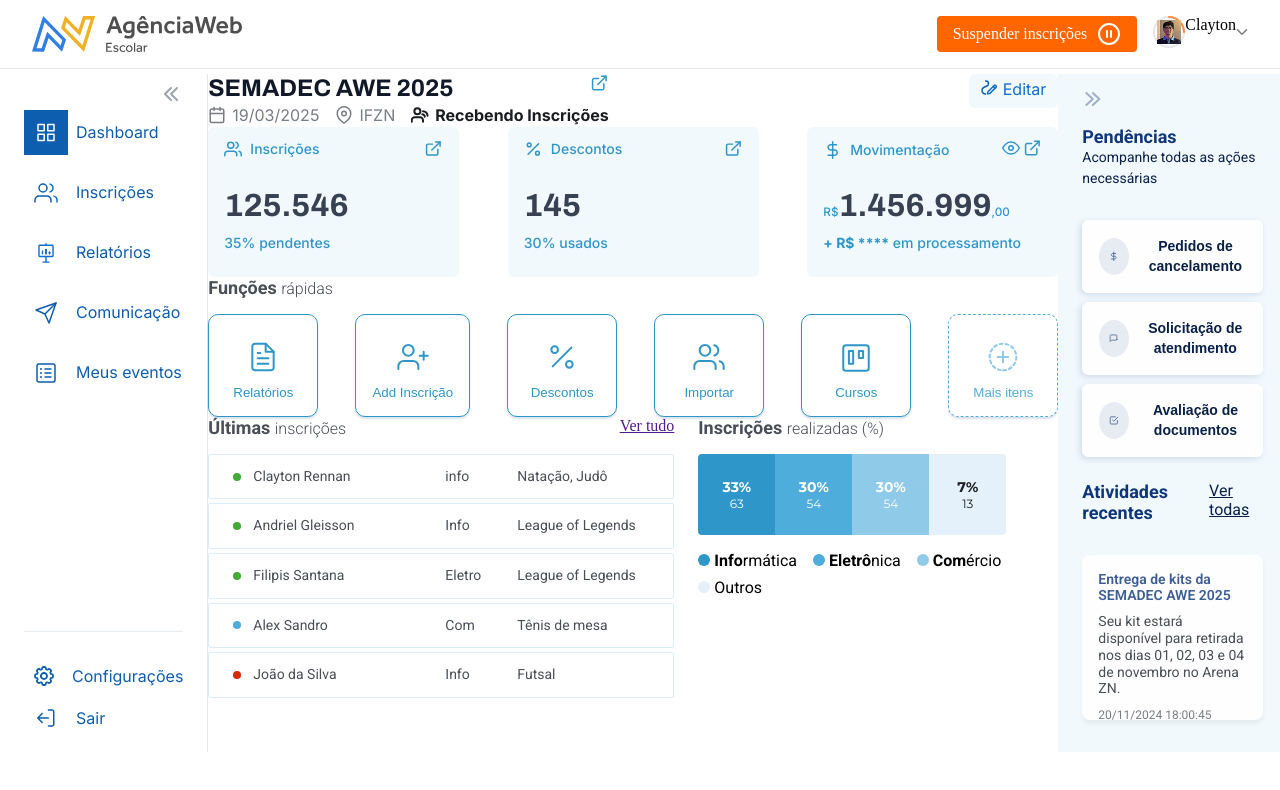
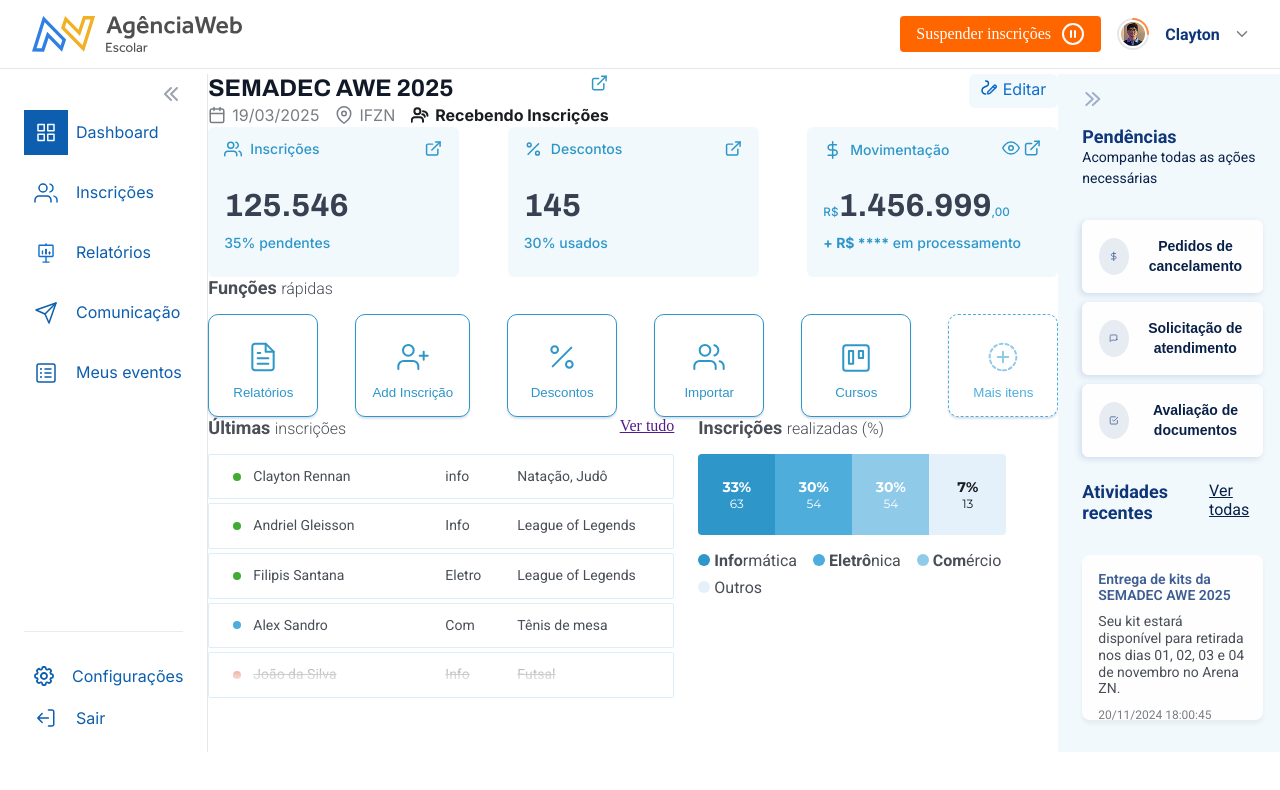
Before and after one commit to AnaClaraLDM/Portifolio, a plain HTML site: page assets/sites/TrabalhoFinal/index.html in a window 1280 px wide. Drawn offline with Linux system fonts and the light colour scheme.

Commit message:
adição do gradiente em ultimas inscrições

```diff
--- a/assets/sites/TrabalhoFinal/index.html
+++ b/assets/sites/TrabalhoFinal/index.html
@@ -15,16 +15,20 @@
                 <span>Suspender inscrições</span>
                 <i><img src="img/pause-circle.svg" alt=""></i>
             </div>
-            <div class="flex">
+            <div class="flex user">
                 <svg xmlns="http://www.w3.org/2000/svg" width="32" height="32" viewBox="0 0 32 32" fill="none">
+                    <defs>
+                        <clipPath id="clip-circle">
+                            <circle cx="16" cy="16" r="12"/>
+                        </clipPath>
+                    </defs>
                     <circle cx="16" cy="16" r="15" stroke="#E5E7EB" stroke-width="2"/>
                     <path d="M16 1.00001C17.9698 1.00001 19.9204 1.388 21.7402 2.14182C23.5601 2.89564 25.2137 4.00053 26.6066 5.39341C27.9995 6.78629 29.1044 8.43987 29.8582 10.2598C30.612 12.0796 31 14.0302 31 16" stroke="#FF8C40" stroke-width="2" stroke-linecap="round" stroke-linejoin="round"/>
                     <circle cx="16" cy="16" r="12" fill="#F3F4F6"/>
-
-                    <image x="4" y="4" width="24" height="24" href="img/image.png"/>
-                    </svg>
+                    <image x="4" y="4" width="24" height="24" href="img/image.png" clip-path="url(#clip-circle)"/>
+                </svg>
                <span>Clayton</span>
-               <i><img src="img/chevron-down.svg" alt=""></i>
+               <img src="img/chevron-down.svg" alt="">
             </div>
         </div>
     </header>
@@ -245,7 +249,7 @@
                                 <span class="curso">Com</span>
                                 <span class="modalidade">Tênis de mesa</span>
                             </div>
-                            <div class="flex">
+                            <div class="flex eliminado">
                                 <svg xmlns="http://www.w3.org/2000/svg" width="8" height="8" viewBox="0 0 8 8" fill="none">
                                     <circle cx="4" cy="4" r="4" fill="#D42C07"/>
                                     </svg>
--- a/assets/sites/TrabalhoFinal/style.css
+++ b/assets/sites/TrabalhoFinal/style.css
@@ -11,6 +11,18 @@ header{
     justify-content: space-between;
     border-bottom: 1px solid #E5E7EB;
     background: #FFF;
+}
+.user{
+    justify-content: space-between;
+    width: 131px;
+    align-items: center;
+}
+.user span{
+    color: #0F3679;
+    text-align: right;
+    font-family: "Roboto",sans-serif;
+    font-size: 16px;
+    font-weight: 700;
 }
 .funcoes{
     column-gap: 16px;
@@ -177,6 +189,21 @@ main{
     flex-direction: column;
     row-gap: 8px;
 }
+.eliminado{
+    position: relative;
+    text-decoration: line-through;
+    background: white;
+}
+.eliminado::before{
+    content: "";
+    position: absolute;
+    background: linear-gradient(180deg, rgba(255, 255, 255, 0.25) 0%, #FFF 77.9%);
+    z-index: 1;
+    top: 0;
+    left: 0;
+    width: 100%;
+    height: 100%;
+}
 .card_header{
     width: 100%;
     justify-content: space-between;
@@ -300,6 +327,7 @@ button svg{
     font-size: 12px;
 }
 .legenda{
+    color: #494E57;
     font-family: "Roboto",sans-serif;
     flex-flow: wrap;
     gap: 8px 16px;
@@ -397,13 +425,13 @@ button svg{
 .atividade:hover{
     background: #E3F4FE;
 }
-button:hover, button:hover svg{
+.barra_direita button:hover, .barra_direita button:hover svg{
     background: #0D5EAF;
     border: 1px solid #E5E7EB;
 }
-button:hover svg path{
+.barra_direita button:hover svg path{
     stroke: #E5E7EB;
 }
-button:hover span{
+.barra_direita button:hover span{
     color: #FFF;
 }
```
